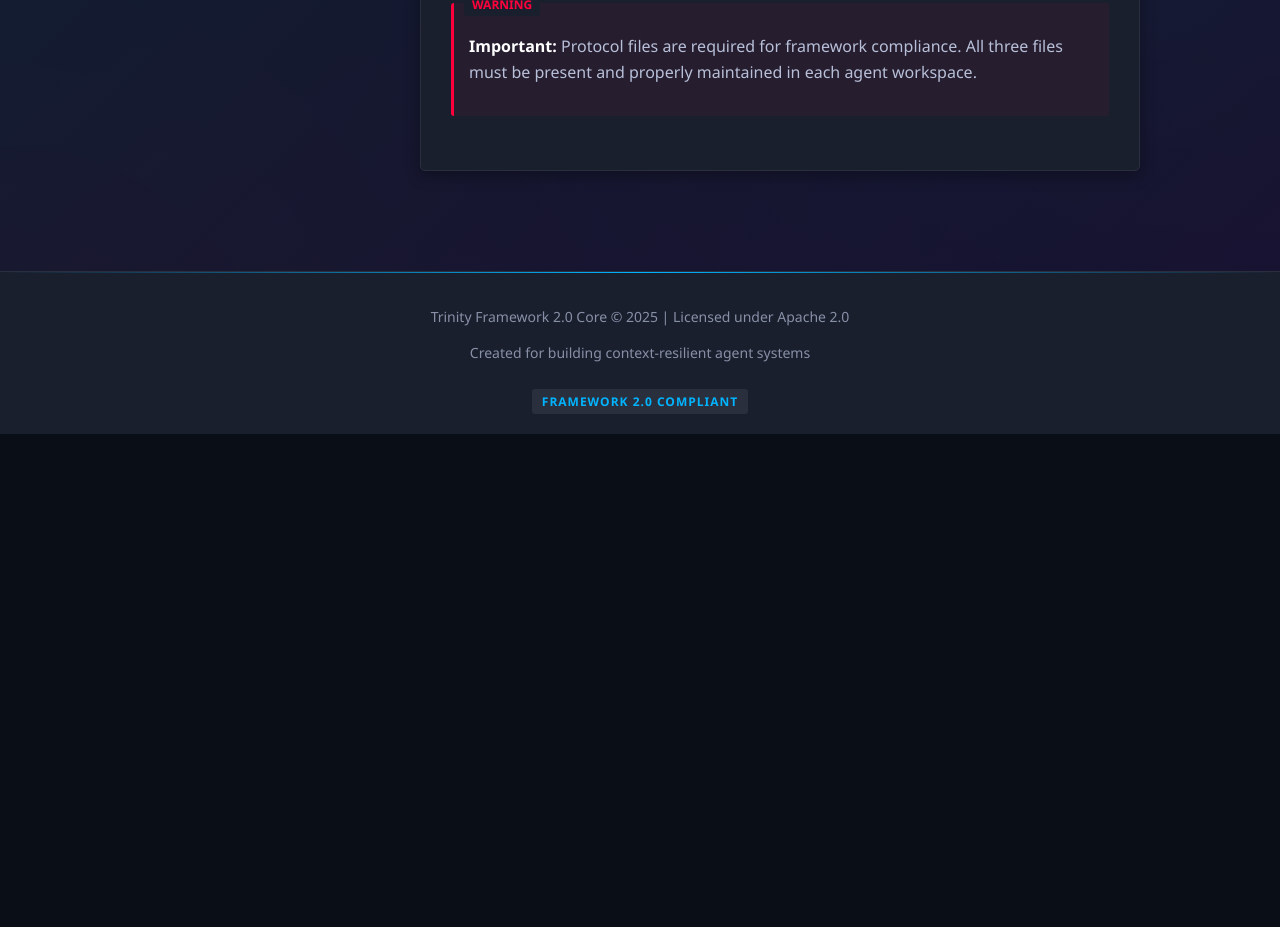
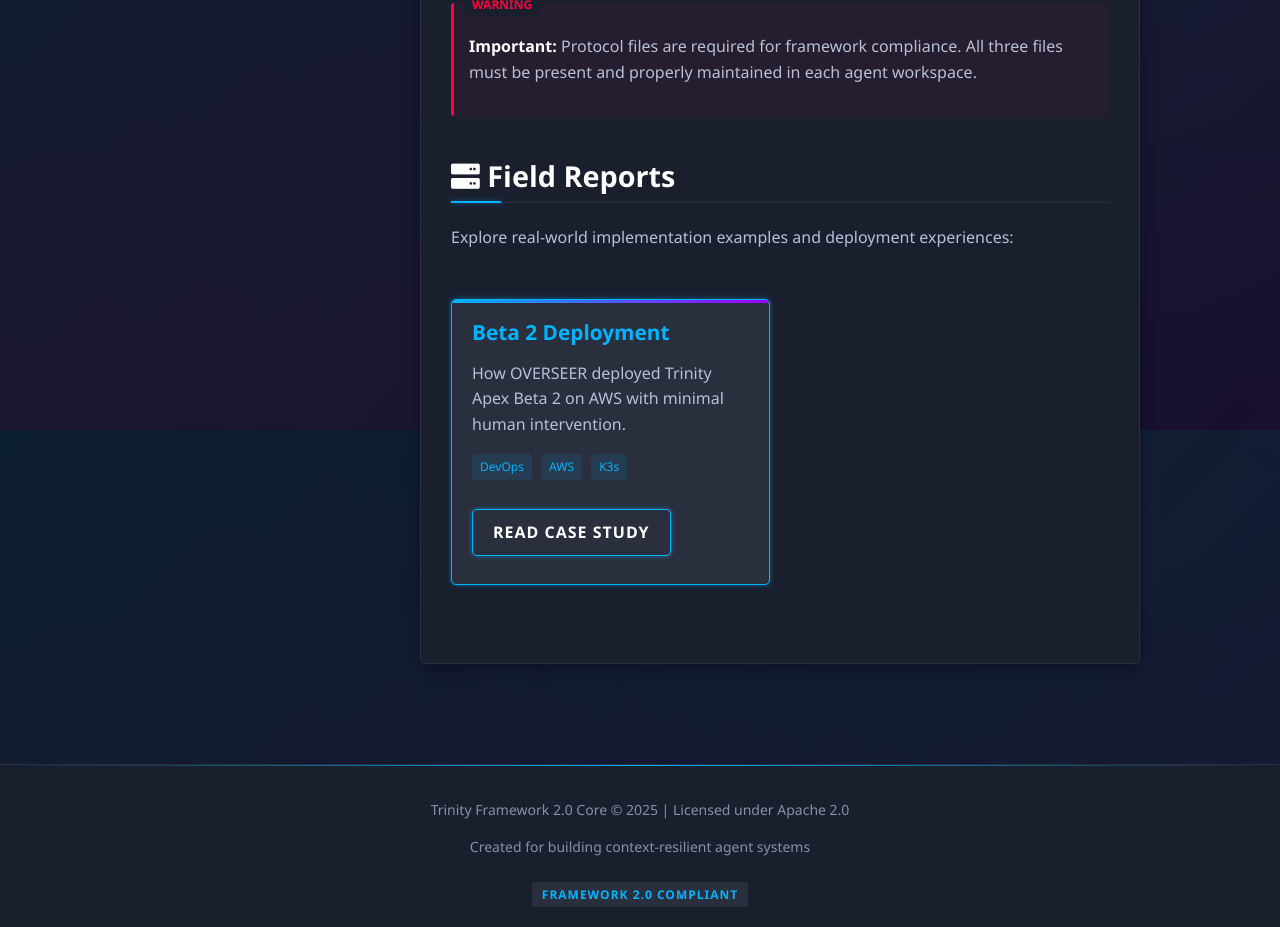
Before and after one commit to jlchatha/trinity-framework-core, a plain HTML site: page docs/index.html in a window 1280 px wide. Shown: the part 3570-4497 px from the top of the page. Before the commit the page ends 4004 px from the top, so only its background shows below. Drawn offline with Linux system fonts and the light colour scheme.

Commit message:
Add Field Reports section to main page with Beta 2 Deployment card

```diff
--- a/docs/index.html
+++ b/docs/index.html
@@ -248,6 +248,19 @@
                 <div class="warning">
                     <p><strong>Important:</strong> Protocol files are required for framework compliance. All three files must be present and properly maintained in each agent workspace.</p>
                 </div>
+
+                <h2><i class="fas fa-server"></i> Field Reports</h2>
+
+                <p>Explore real-world implementation examples and deployment experiences:</p>
+
+                <div class="card-grid">
+                    <div class="card">
+                        <h3 class="card-title">Beta 2 Deployment</h3>
+                        <p>How OVERSEER deployed Trinity Apex Beta 2 on AWS with minimal human intervention.</p>
+                        <p><span class="tag tag-blue">DevOps</span> <span class="tag tag-blue">AWS</span> <span class="tag tag-blue">K3s</span></p>
+                        <a href="beta-2-deployment.html" class="button">Read Case Study</a>
+                    </div>
+                </div>
             </main>
         </div>
     </div>
```
